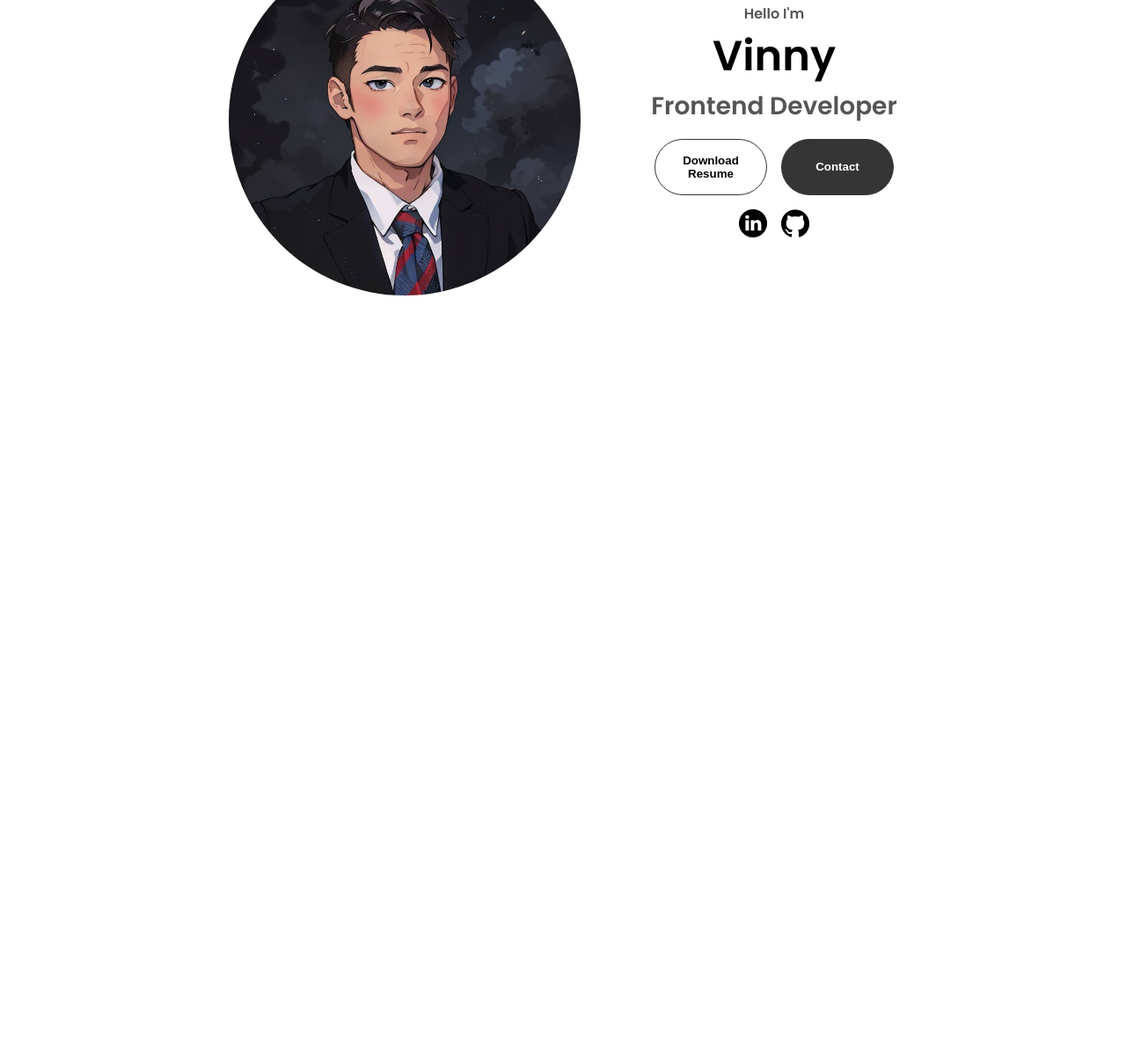
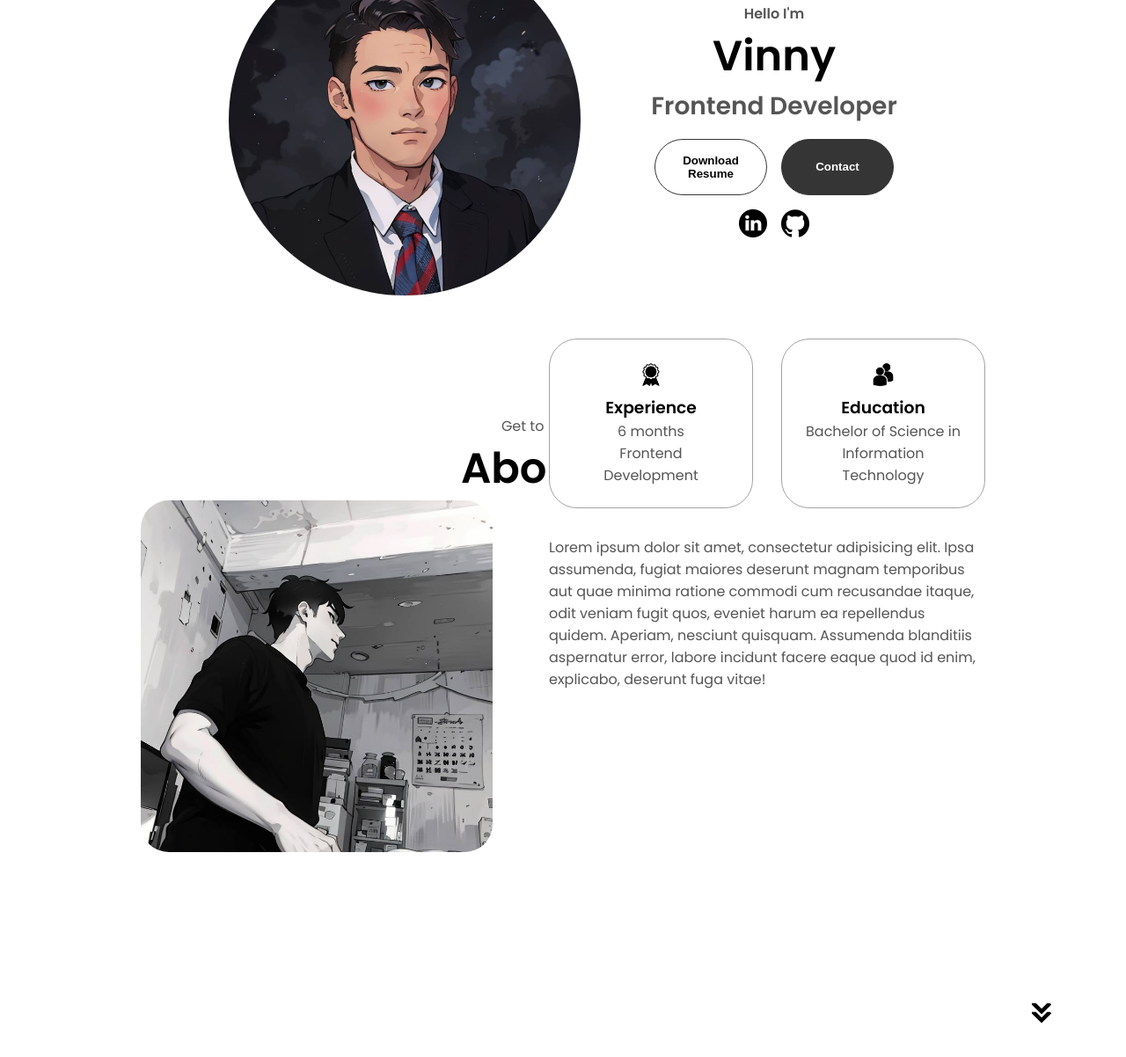
Before and after one commit to arviecua/My-Portfolio, a plain HTML site: page index.html in a window 1280 px wide. Shown: the part 336-1538 px from the top of the page at 88% size. Before the commit the page ends 800 px from the top, so only its background shows below. Drawn offline with Linux system fonts and the light colour scheme.

Commit message:
about section update

```diff
--- a/index.html
+++ b/index.html
@@ -63,6 +63,42 @@
 
     </section>
 
+    <section id="about">
+        <p class="section__text_p1">Get to Know More</p>
+        <h1 class="title">About Me</h1>
+        <div class="section-container">
+            <div class="section__pic-container">
+                <img src="./assets/side-anime.jpeg" alt="About Picture" class="about-pic">
+            </div>
+            <div class="about-details-container">
+                <div class="about-containers">
+                    <div class="details-container">
+                        <img src="./assets/experience.png" alt="Experience Icon" class="icon">
+                        <h3>Experience</h3>
+                        <p>6 months <br> Frontend Development</p>
+                    </div>
+                    <div class="details-container">
+                        <img src="./assets/education.png" alt="Education Icon" class="icon">
+                        <h3>Education</h3>
+                        <p>Bachelor of Science in Information Technology </p>
+
+                    </div>
+                </div>
+                <div class="text-container">
+                    <p>
+                        Lorem ipsum dolor sit amet, consectetur adipisicing elit. Ipsa assumenda, fugiat maiores deserunt magnam temporibus aut quae minima ratione commodi cum recusandae itaque, odit veniam fugit quos, eveniet harum ea repellendus quidem. Aperiam, nesciunt quisquam. Assumenda blanditiis aspernatur error, labore incidunt facere eaque quod id enim, explicabo, deserunt fuga vitae!
+                    </p>
+                </div>
+            </div>
+        </div>
+        <img
+            src="./assets/arrow.png"
+            alt="Arrow icon"
+            class="icon arrow"
+            onclick="location.href='./#experience'"
+        />
+    </section>
+
     <script src="script.js"></script>
 </body>
 </html>
--- a/style.css
+++ b/style.css
@@ -8,6 +8,7 @@
 *{
     margin: 0;
     padding: 0;
+
 }
 
 body{
@@ -182,6 +183,7 @@ section{
     border-radius: 50%;
 }
 
+
 .section__text{
     align-self: center;
     text-align: center;
@@ -258,3 +260,51 @@ section{
 .btn-color-2:hover{
     border: rgb(255,255,255) 0.1rem solid;
 }
+
+/* ABOUT SECTION  */
+
+#about{
+    position: relative;
+}
+
+.about-containers{
+    gap: 2rem;
+    margin-bottom: 2rem;
+    margin-top: 2rem;
+}
+.about-details-container{
+    justify-content: center;
+    flex-direction: column;
+}
+
+.about-containers, .about-details-container{
+    display: flex;
+}
+
+.about-pic{
+    border-radius: 2rem;
+    height: 400px;
+    width: 400px;
+    object-fit: cover;
+}
+
+.arrow{
+    position: absolute;
+    right: -5rem;
+    bottom: 2.5rem;
+}
+
+.details-container{
+    padding: 1.5rem;
+    flex: 1;
+    background: white;
+    border-radius: 2rem;
+    border: rgb(53,53,53) 0.1rem solid;
+    border-color: rgb(163, 163, 163);
+    text-align: center;
+}
+
+.section-container{
+    gap: 4rem;
+    height: 0%;
+}
```
